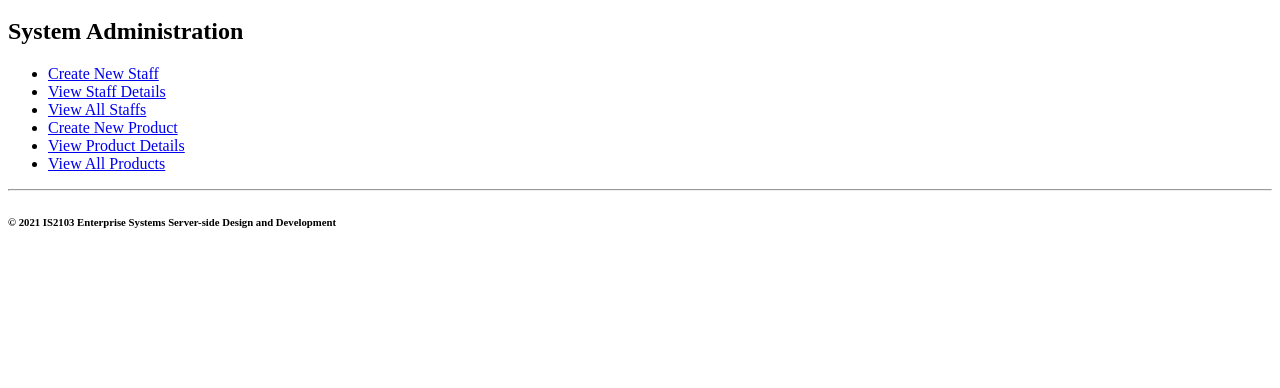
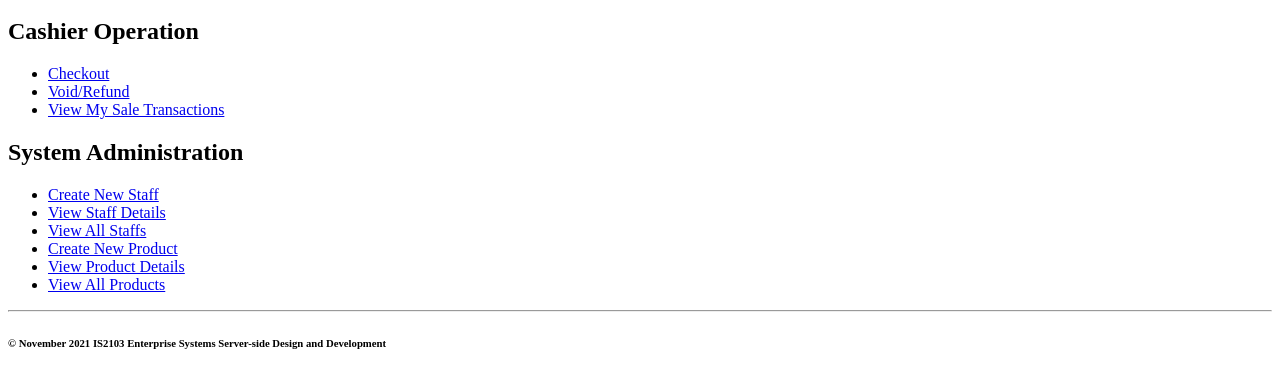
Before and after one commit to huiyu8/PointOfSaleSystemWeb, a plain HTML site: page index.html in a window 1280 px wide. Shown: the part 48-436 px from the top of the page. Drawn offline with Linux system fonts and the light colour scheme.

Commit message:
modified index.html copyright:

```diff
--- a/index.html
+++ b/index.html
@@ -4,6 +4,12 @@
 	</head>
 	<body>
 		<h1>Point of Sale System</h1>
+		<h2>Cashier Operation</h2>
+		<ul>
+			<li><a href="./cashierOperation/checkout.html">Checkout</a></li>
+			<li><a href="./cashierOperation/voidRefund.html">Void/Refund</a></li>
+			<li><a href="./cashierOperation/viewMySaleTransactions.html">View My Sale Transactions</a></li>
+		</ul>
 		<h2>System Administration</h2>
 		<ul>
 			<li><a href="./systemAdministration/createNewStaff.html">Create New Staff</a></li>
@@ -15,7 +21,7 @@
 		</ul>
 		<p>
 			<hr/>
-			<h6>&copy; 2021 IS2103 Enterprise Systems Server-side Design and Development</h6>
+			<h6>&copy; November 2021 IS2103 Enterprise Systems Server-side Design and Development</h6>
 		</p>
 	</body>
 </html>
```
